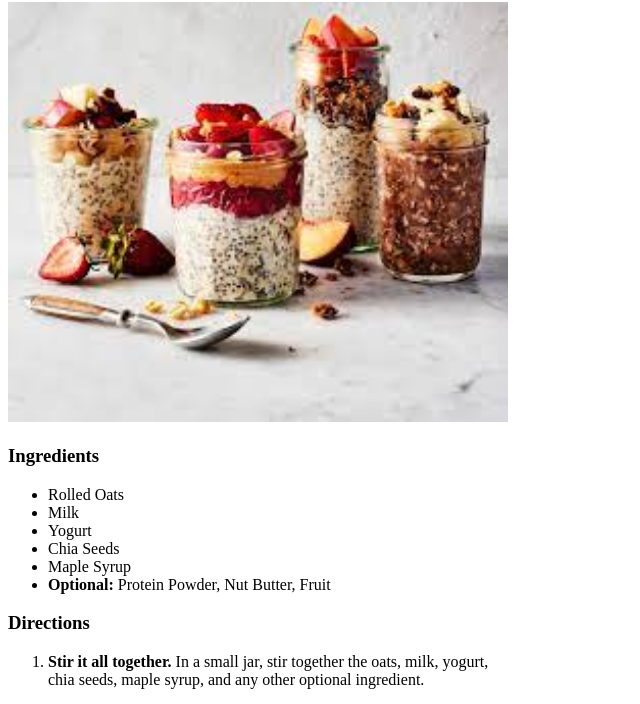
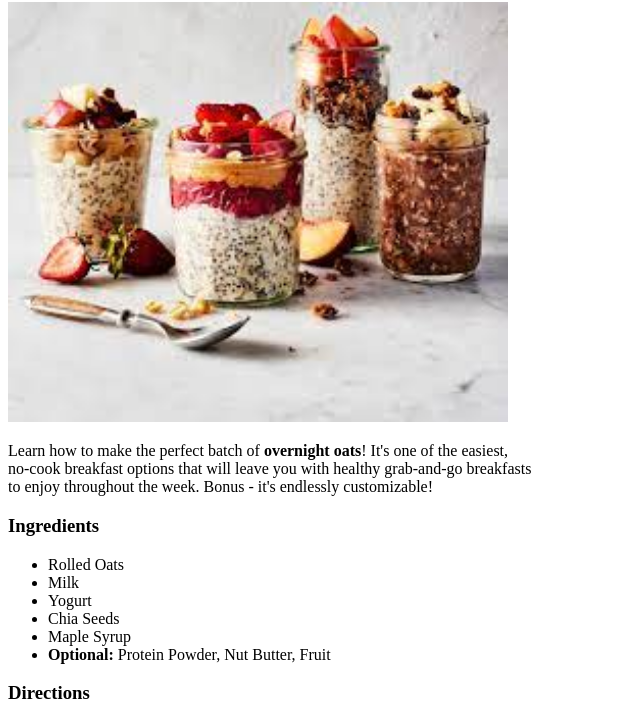
Before and after one commit to sstoj1/odin-recipes, a plain HTML site: page recipes/overnight-oats.html in a window 1280 px wide. Shown: the part 78-782 px from the top of the page, without its empty margins (0-640 px from the left). Drawn offline with Linux system fonts and the light colour scheme.

Commit message:
Add forgoten dish description

```diff
--- a/recipes/overnight-oats.html
+++ b/recipes/overnight-oats.html
@@ -12,6 +12,12 @@
         <!--Image of Overnight Oats-->
         <img src="../images/OvernightOats.jpg" width="500" alt="
         Picture of Overnight Oats">
+
+        <!--Description-->
+        <p>Learn how to make the perfect batch of <strong>overnight oats</strong>! It's
+            one of the easiest,<br> no-cook breakfast options that will leave
+            you with healthy grab-and-go breakfasts<br> to enjoy throughout the week.
+            Bonus - it's endlessly customizable!</p>
 
         <!--Ingredients Needed-->
         <h3>Ingredients</h3>
```
